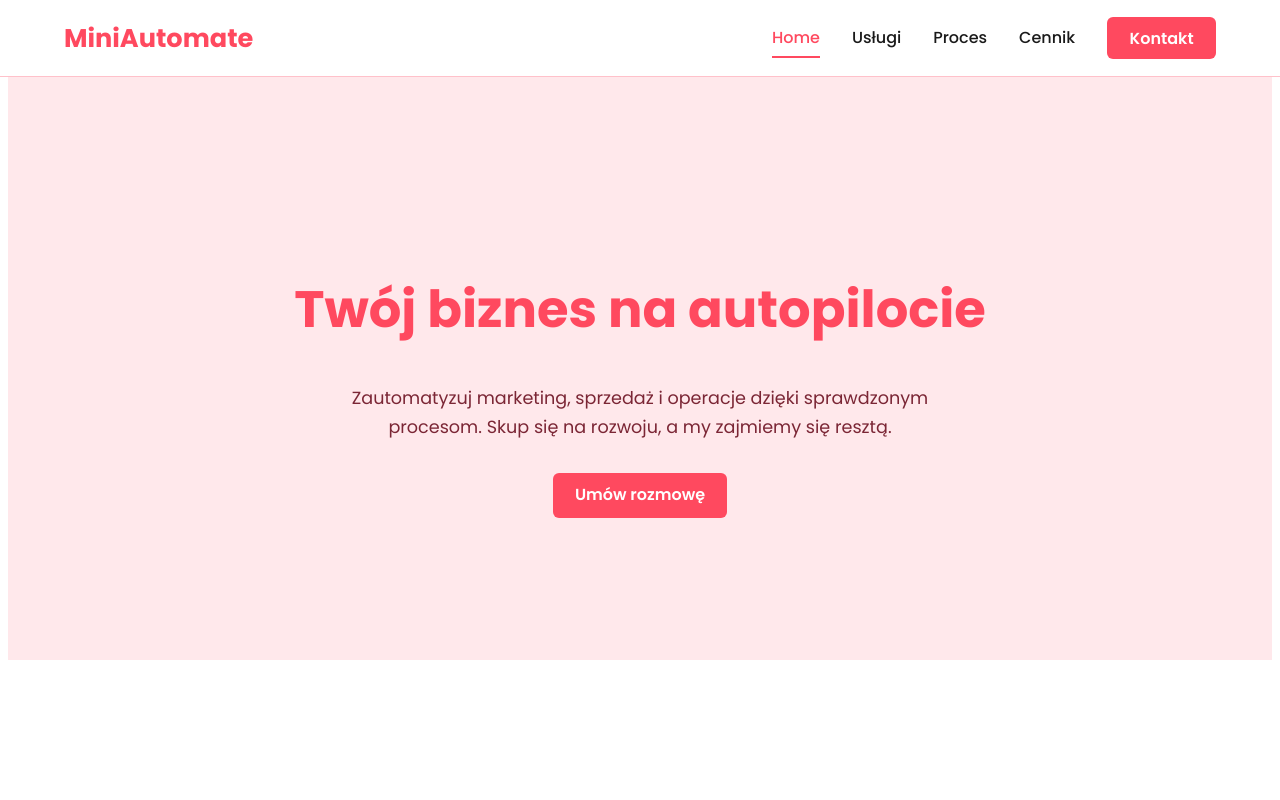
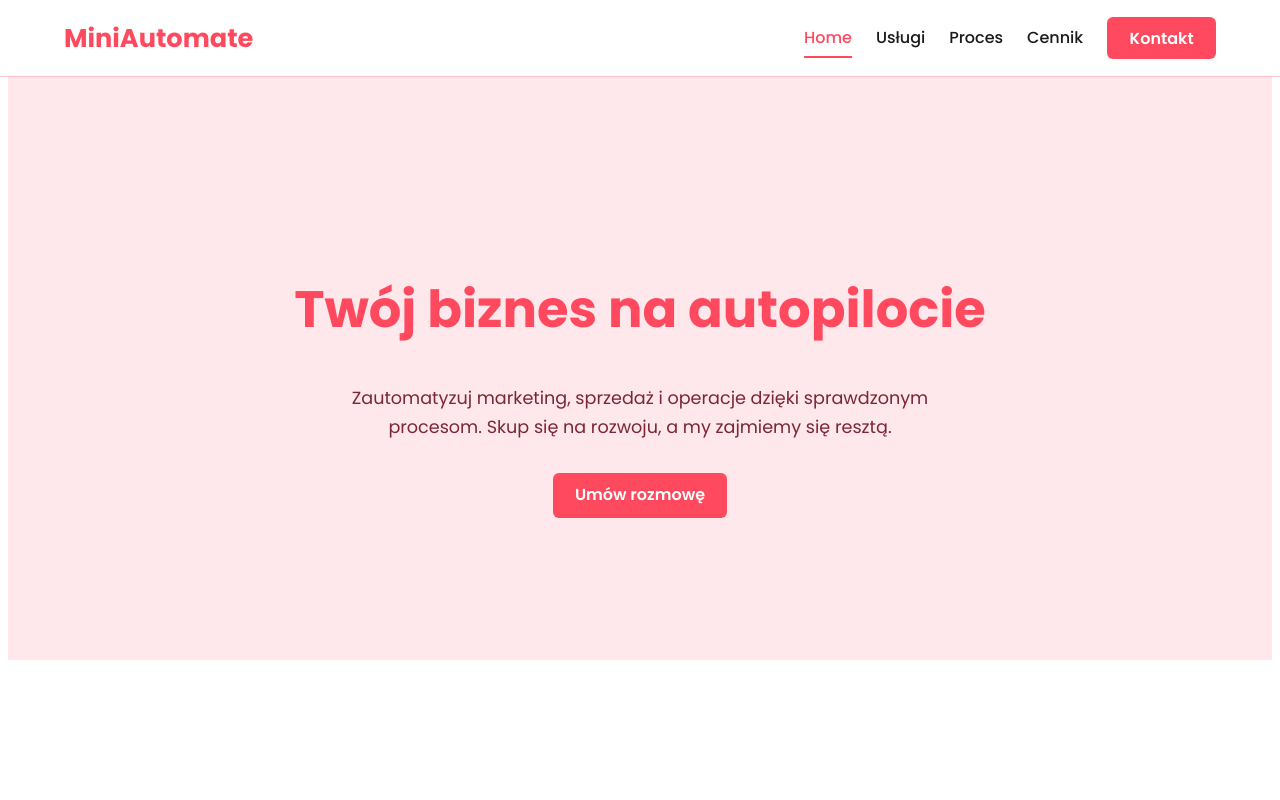
Before and after one commit to CamealGit/camealgit.github.io, a plain HTML site: page index.html in a window 1280 px wide. Shown: the top 800 px of the page. Drawn offline with Linux system fonts and the light colour scheme.

Commit message:
Fix navigation layout

```diff
--- a/index.html
+++ b/index.html
@@ -36,7 +36,13 @@
       align-items: center; justify-content: space-between;
     }
     .brand { font-weight: 700; font-size: 1.6rem; color: var(--accent); }
-    nav ul { list-style: none; display: flex; gap: 2rem; }
+    nav ul {
+      list-style: none;
+      display: flex;
+      gap: 1.5rem;
+      flex-wrap: nowrap;
+    }
+    nav li { white-space: nowrap; }
     nav a {
       font-weight: 500; position: relative; padding: 0.3rem 0; transition: color 0.25s;
     }
```
